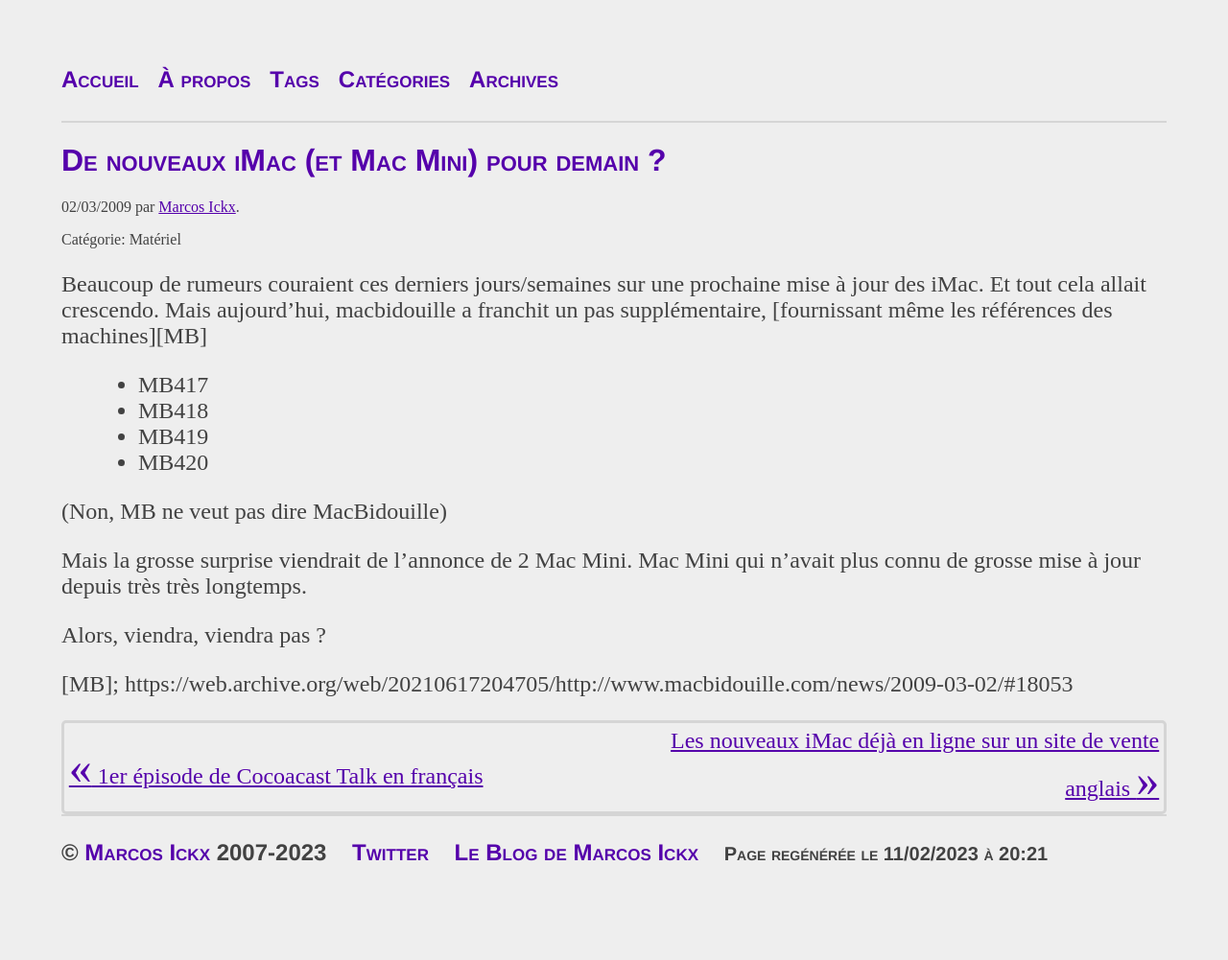
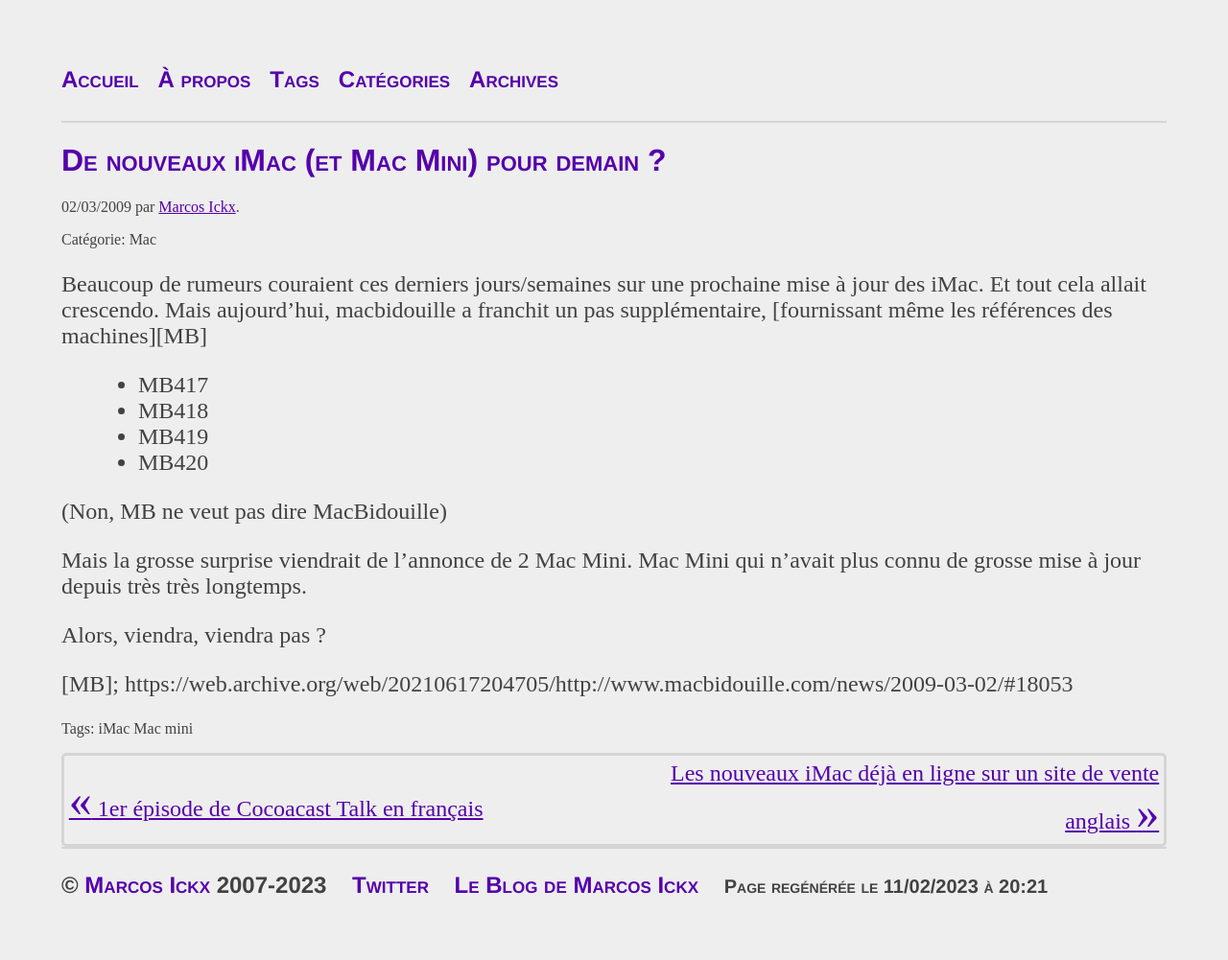
Before and after one commit to MarcosIckx/PreviewMarcosxNet, a Jekyll site: the page built from _posts/2009/2009-03-02-de-nouveaux-imac-pour-demain.md, in a window 1280 px wide. Shown: the whole page at 96% size. Built offline with Jekyll 4.4.1, drawn with Linux system fonts in a browser that asks for light colours; before the commit the page ends 967 px from its top, so only the background shows below that.

Commit message:
Update 2009-03-02-de-nouveaux-imac-pour-demain.md

```diff
--- a/_posts/2009/2009-03-02-de-nouveaux-imac-pour-demain.md
+++ b/_posts/2009/2009-03-02-de-nouveaux-imac-pour-demain.md
@@ -1,6 +1,7 @@
 ---
 date: 2009-03-02
-category: Matériel
+category: Mac
+tags: [iMac, "Mac mini"]
 title: De nouveaux iMac (et Mac Mini) pour demain ?
 ---
 Beaucoup de rumeurs couraient ces derniers jours/semaines sur une prochaine mise à jour des iMac. Et tout cela allait crescendo.
```
